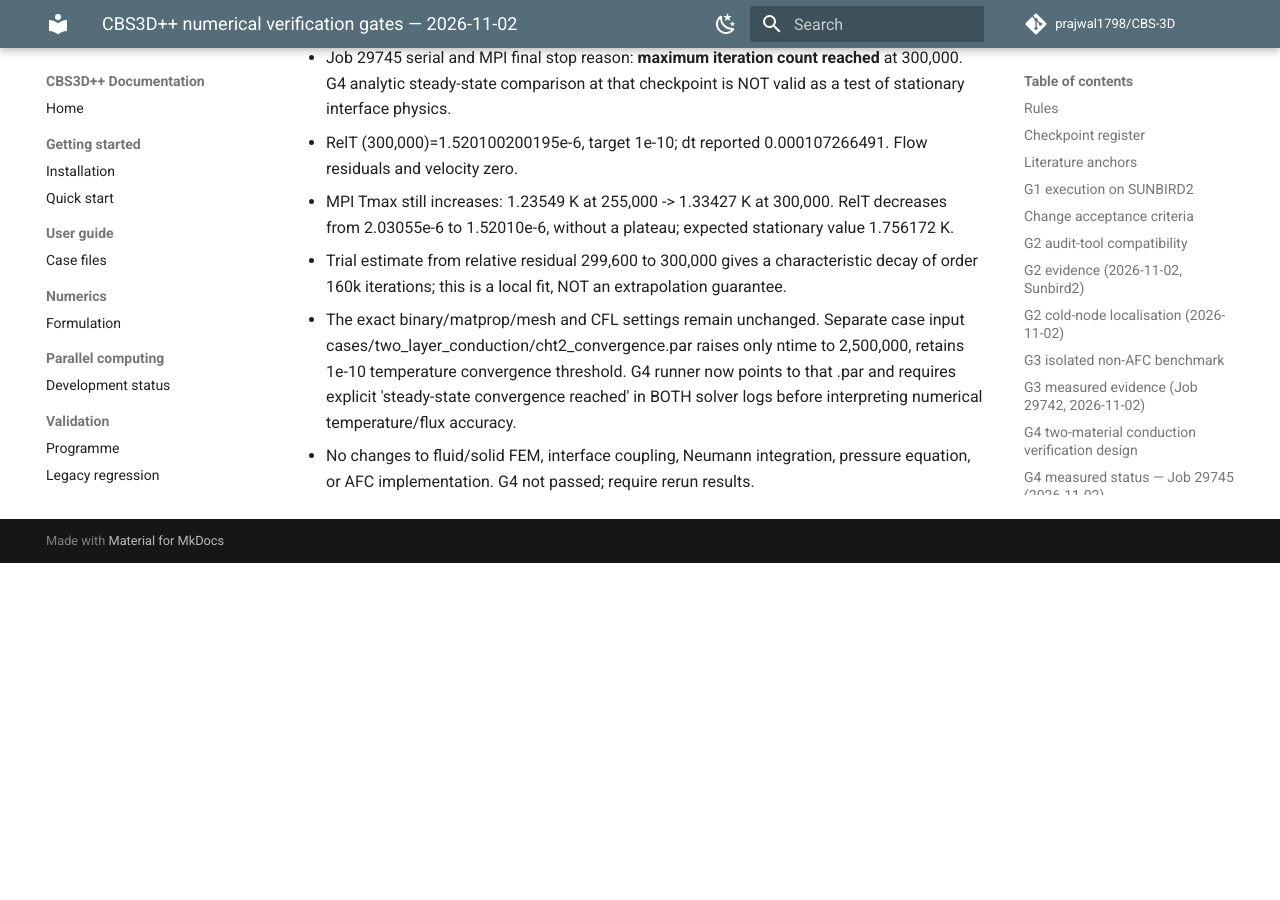
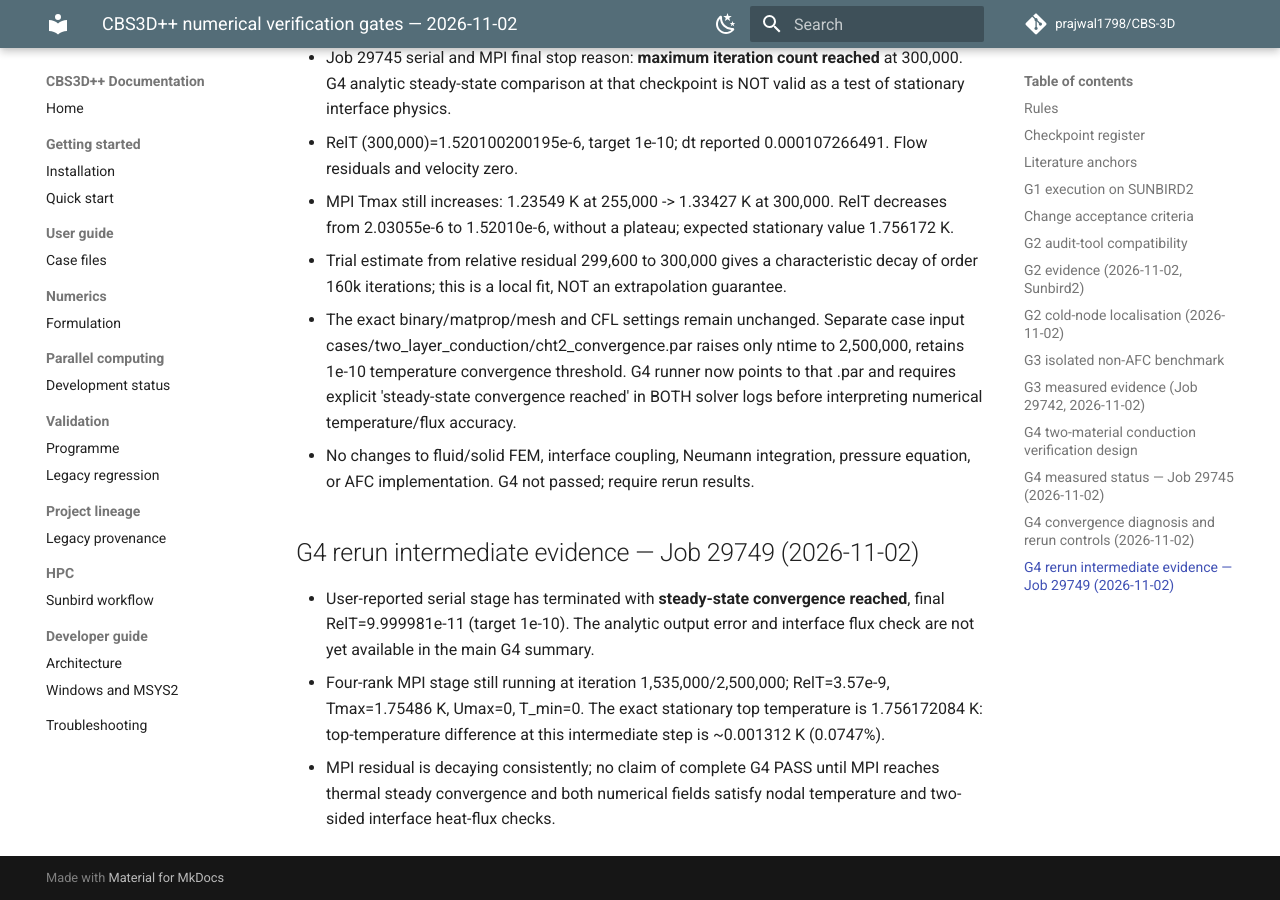
Before and after one commit to prajwal1798/CBS-3D, an MkDocs documentation site: the page built from docs/verification/CBS3D_NUMERICAL_VERIFICATION_GATES.md, in a window 1280 px wide and 900 px high, scrolled down 6786 px. Built offline with MkDocs 1.6.1 and Material for MkDocs 9.7.7, drawn with Linux system fonts in a browser that asks for light colours; comment, search, counter and statistics services are not loaded; before the commit the page ends 7349 px from its top, so only the background shows below that.

Commit message:
docs: record G4 serial convergence and MPI intermediate 1.535M evidence

```diff
--- a/docs/verification/CBS3D_NUMERICAL_VERIFICATION_GATES.md
+++ b/docs/verification/CBS3D_NUMERICAL_VERIFICATION_GATES.md
@@ -129,3 +129,9 @@
 - Trial estimate from relative residual 299,600 to 300,000 gives a characteristic decay of order 160k iterations; this is a local fit, NOT an extrapolation guarantee.
 - The exact binary/matprop/mesh and CFL settings remain unchanged. Separate case input cases/two_layer_conduction/cht2_convergence.par raises only ntime to 2,500,000, retains 1e-10 temperature convergence threshold. G4 runner now points to that .par and requires explicit 'steady-state convergence reached' in BOTH solver logs before interpreting numerical temperature/flux accuracy.
 - No changes to fluid/solid FEM, interface coupling, Neumann integration, pressure equation, or AFC implementation. G4 not passed; require rerun results.
+
+## G4 rerun intermediate evidence — Job 29749 (2026-11-02)
+
+- User-reported serial stage has terminated with **steady-state convergence reached**, final RelT=9.999981e-11 (target 1e-10). The analytic output error and interface flux check are not yet available in the main G4 summary.
+- Four-rank MPI stage still running at iteration 1,535,000/2,500,000; RelT=3.57e-9, Tmax=1.75486 K, Umax=0, T_min=0. The exact stationary top temperature is 1.756172084 K: top-temperature difference at this intermediate step is ~0.001312 K (0.0747%).
+- MPI residual is decaying consistently; no claim of complete G4 PASS until MPI reaches thermal steady convergence and both numerical fields satisfy nodal temperature and two-sided interface heat-flux checks.
```
